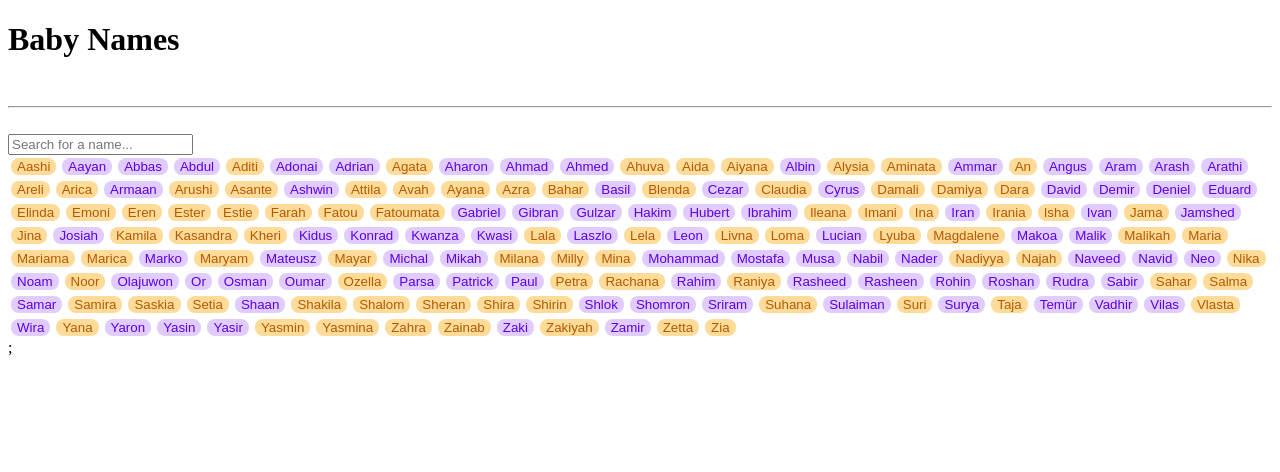
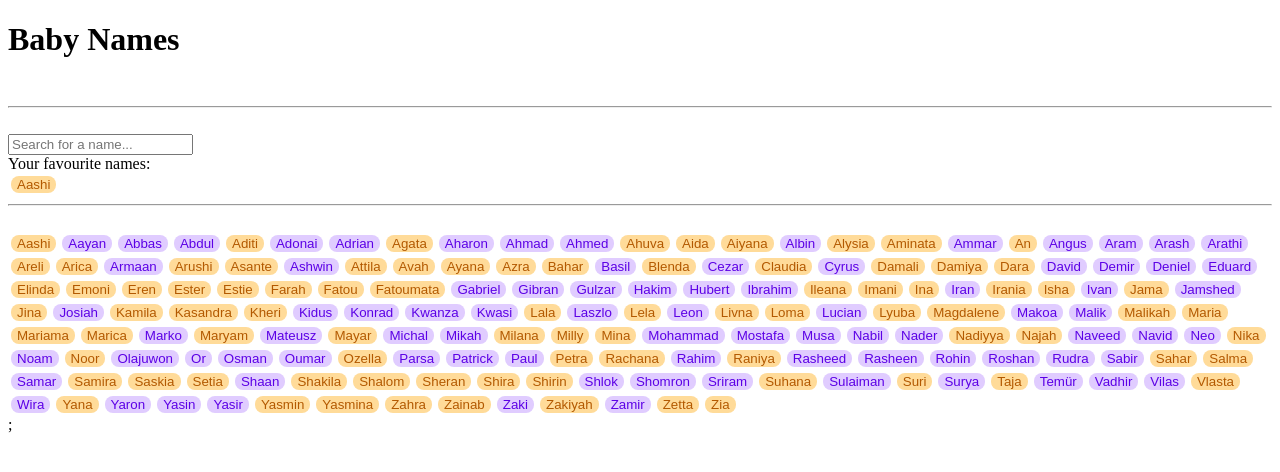
Before and after one commit to jo-rooke/baby-names, a React (Create React App) app: page / in a window 1280 px wide. Both pictures are taken after a click on the button "Aashi". Shown: the top 472 px of the page. Built offline with nearby package versions, Linux system fonts and the light colour scheme; the HTML template or start-up script is replaced by a standard one.

Commit message:
functional add favourite name

```diff
--- /dev/null
+++ b/src/components/FavouriteName.tsx
@@ -0,0 +1,22 @@
+import { NameProps } from "../NameProps";
+import "./stylesheet.css";
+
+interface SpecificProps {
+  id: number;
+  name: string;
+  sex: string;
+  favNames: NameProps[];
+  setFavNames: (favNames: NameProps[]) => void;
+}
+
+export default function Name(props: SpecificProps): JSX.Element {
+  return (
+    <>
+      {props.sex === "m" ? (
+        <button className="mButton">{props.name}</button>
+      ) : (
+        <button className="fButton">{props.name}</button>
+      )}
+    </>
+  );
+}
--- a/src/components/MainContent.tsx
+++ b/src/components/MainContent.tsx
@@ -2,9 +2,11 @@ import Name from "./Name";
 import names from "../names.json";
 import { useState } from "react";
 import { NameProps } from "../NameProps";
+import FavName from "./FavouriteName";
 
 export default function MainContent(): JSX.Element {
   const [searchTerm, setSearchTerm] = useState("");
+  const [favNames, setFavNames] = useState<NameProps[]>([]);
   const sortedNames = names.sort((a, b) => (a.name < b.name ? -1 : 1));
 
   const filteredNames: NameProps[] = sortedNames.filter((name) => {
@@ -17,6 +19,22 @@ export default function MainContent(): JSX.Element {
         onChange={(e) => setSearchTerm(e.target.value)}
         placeholder="Search for a name..."
       />
+      <br></br>
+      Your favourite names:
+      <div className="favNames">
+        {favNames.map((eachFavName) => (
+          <FavName
+            key={eachFavName.id}
+            id={eachFavName.id}
+            name={eachFavName.name}
+            sex={eachFavName.sex}
+            favNames={favNames}
+            setFavNames={setFavNames}
+          />
+        ))}
+      </div>
+      <hr></hr>
+      <br></br>
       <div className="name">
         {filteredNames.map((eachName) => (
           <Name
@@ -24,6 +42,8 @@ export default function MainContent(): JSX.Element {
             id={eachName.id}
             name={eachName.name}
             sex={eachName.sex}
+            favNames={favNames}
+            setFavNames={setFavNames}
           />
         ))}
       </div>
--- a/src/components/Name.tsx
+++ b/src/components/Name.tsx
@@ -1,13 +1,41 @@
 import { NameProps } from "../NameProps";
 import "./stylesheet.css";
 
-export default function Name(props: NameProps): JSX.Element {
+interface SpecificProps {
+  id: number;
+  name: string;
+  sex: string;
+  favNames: NameProps[];
+  setFavNames: (favNames: NameProps[]) => void;
+}
+
+export default function Name(props: SpecificProps): JSX.Element {
   return (
     <>
       {props.sex === "m" ? (
-        <button className="mButton">{props.name}</button>
+        <button
+          className="mButton"
+          onClick={() =>
+            props.setFavNames([
+              ...props.favNames,
+              { id: props.id, name: props.name, sex: props.sex },
+            ])
+          }
+        >
+          {props.name}
+        </button>
       ) : (
-        <button className="fButton">{props.name}</button>
+        <button
+          className="fButton"
+          onClick={() =>
+            props.setFavNames([
+              ...props.favNames,
+              { id: props.id, name: props.name, sex: props.sex },
+            ])
+          }
+        >
+          {props.name}
+        </button>
       )}
     </>
   );
```
